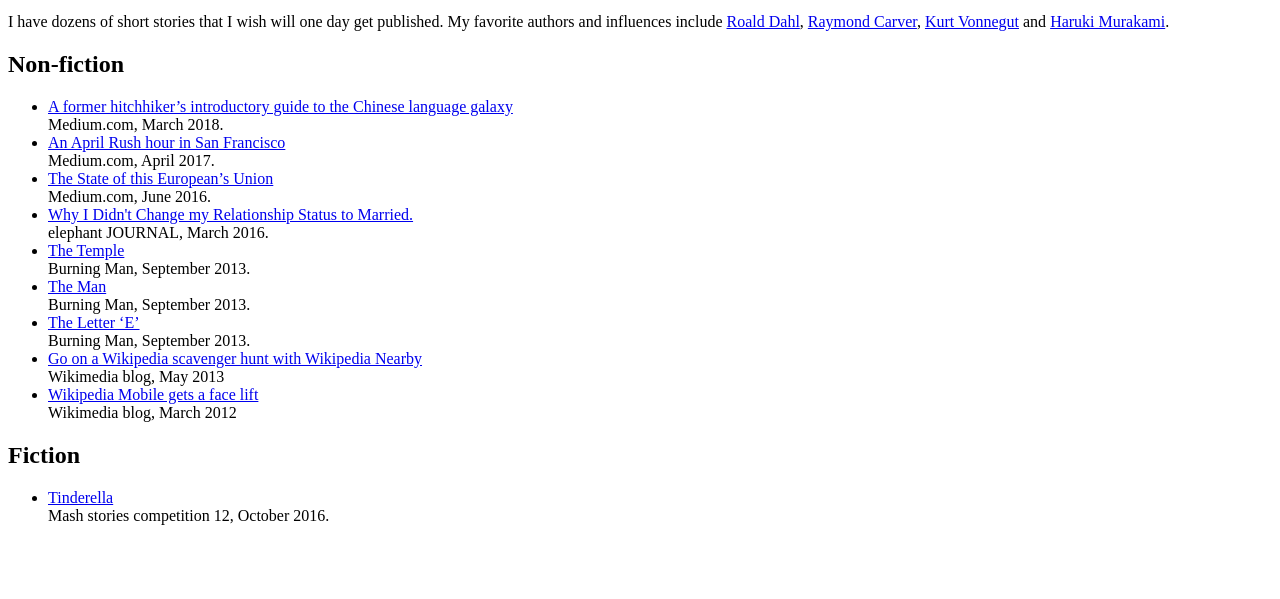
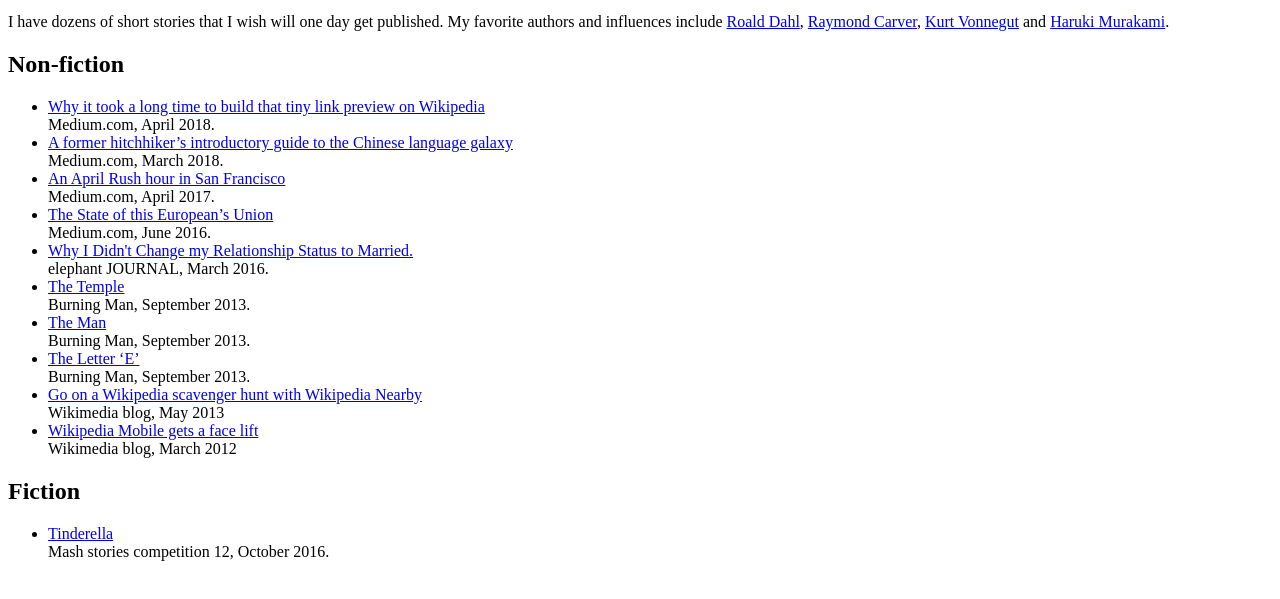
Before and after one commit to jdlrobson/jonrobson.me.uk, a Gatsby site: page /writing in a window 1280 px wide. Shown: the part 119-718 px from the top of the page. Built offline with nearby package versions, Linux system fonts and the light colour scheme; Gatsby itself is replaced by a stand-in of ours.

Commit message:
Add piece to list of writings

```diff
--- a/src/pages/writing/index.js
+++ b/src/pages/writing/index.js
@@ -11,6 +11,11 @@
     <p>I have dozens of short stories that I wish will one day get published. My favorite authors and influences include <a href="https://en.m.wikipedia.org/wiki/Roald_Dahl">Roald Dahl</a>, <a href="https://en.m.wikipedia.org/wiki/Raymond_Carver">Raymond Carver</a>, <a href="https://en.m.wikipedia.org/wiki/Kurt_Vonnegut">Kurt Vonnegut</a> and <a href="https://en.m.wikipedia.org/wiki/Kurt_Vonnegut">Haruki Murakami</a>.</p>
     <h2>Non-fiction</h2>
     <ul className="listings">
+
+      <li>
+        <a href="https://medium.com/freely-sharing-the-sum-of-all-knowledge/why-it-took-a-long-time-to-build-that-tiny-link-preview-on-wikipedia-d5bd734df8fe">Why it took a long time to build that tiny link preview on Wikipedia</a>
+        Medium.com, April 2018.
+      </li>
       <li>
         <a href="https://medium.com/@dlyall/a-former-hitchhikers-introductory-guide-to-the-chinese-language-galaxy-29e92784d194">A former hitchhiker’s introductory guide to the Chinese language galaxy</a>
         Medium.com, March 2018.
```
